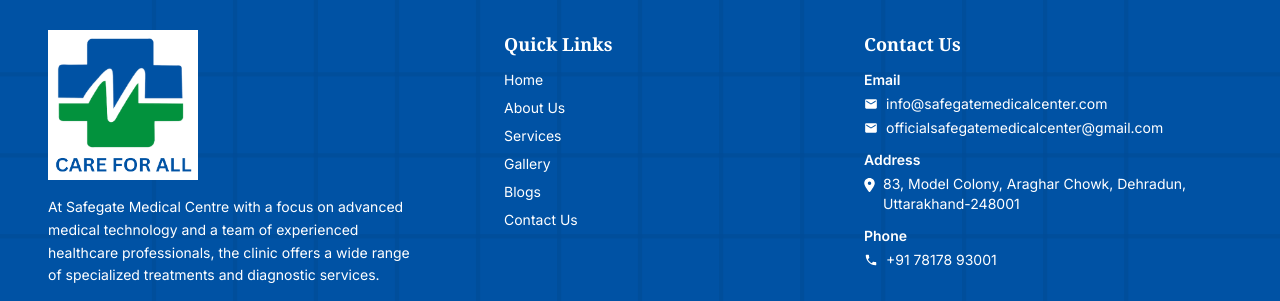
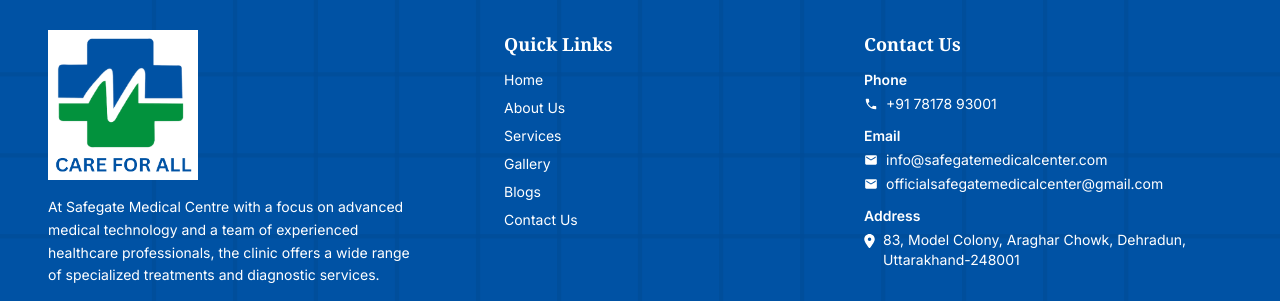
Before and after one commit to AQITPvtLtd/safegate, a Next.js app: page /contact-us in a window 1280 px wide. Shown: the part 1406-1707 px from the top of the page. Built offline with nearby package versions, Linux system fonts and the light colour scheme.

Commit message:
add changes

```diff
--- a/src/components/common/footer/Footer.jsx
+++ b/src/components/common/footer/Footer.jsx
@@ -140,6 +140,16 @@
 
             <div className="space-y-3 text-sm">
               <div>
+                <div className="font-semibold mt-3">Phone</div>
+                <Link
+                  href="tel:+917817893001"
+                  className="flex items-center gap-2 mt-1 hover:underline"
+                >
+                  <IoMdCall /> +91 78178 93001
+                </Link>
+              </div>
+
+              <div>
                 <div className="font-semibold">Email</div>
                 <div className="flex items-center gap-2 mt-1">
                   <MdEmail />
@@ -173,16 +183,6 @@
                   </Link>
                 </div>
               </div>
-
-              <div>
-                <div className="font-semibold mt-3">Phone</div>
-                <Link
-                  href="tel:+917817893001"
-                  className="flex items-center gap-2 mt-1 hover:underline"
-                >
-                  <IoMdCall /> +91 78178 93001
-                </Link>
-              </div>
             </div>
           </div>
         </div>
```
